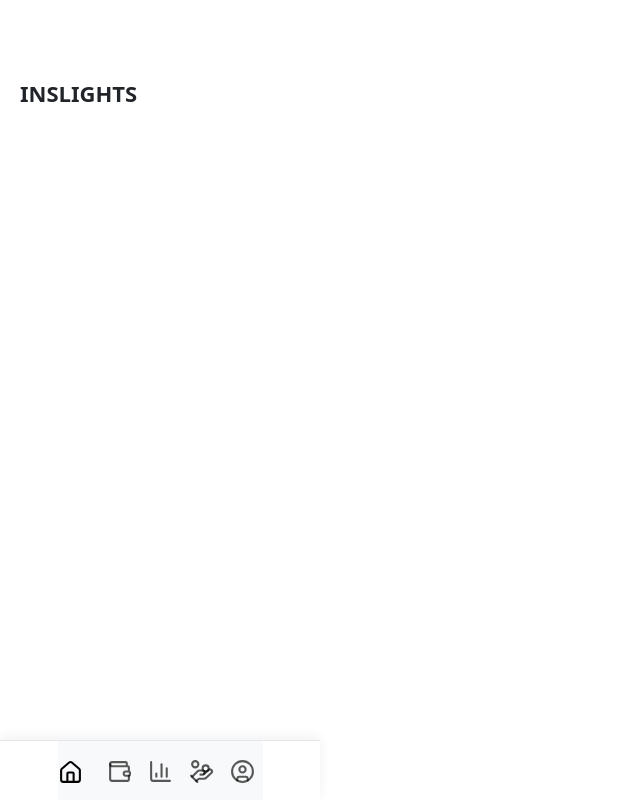
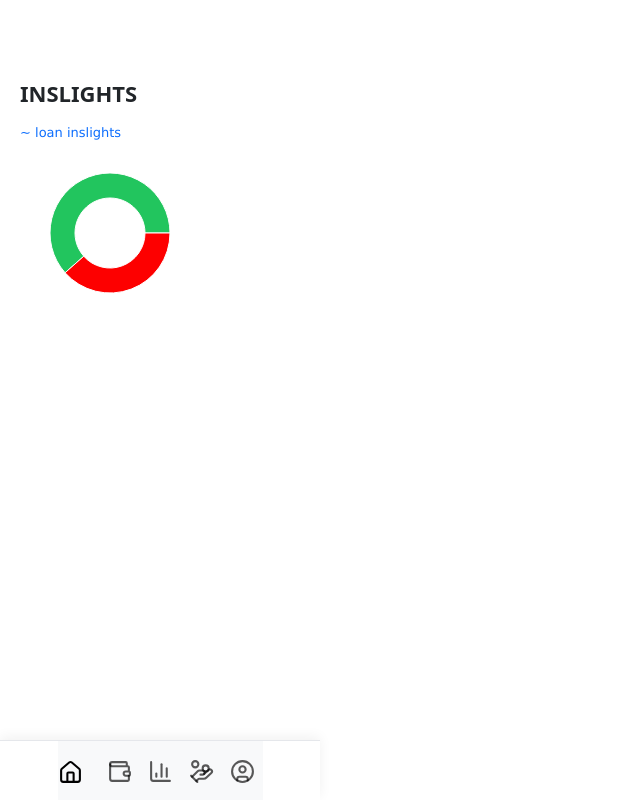
Before and after one commit to shaikhabuhasim0/finixy-expense-tracker, a React (Vite) app: page /Inslights in a window 1280 px wide. Shown: the whole page, without its empty margins (0-640 px from the left). Built offline with nearby package versions, Linux system fonts and the light colour scheme.

Commit message:
LOAN DONUT STRUCTURE

```diff
--- a/package.json
+++ b/package.json
@@ -18,7 +18,8 @@
     "lucide-react": "^1.28.0",
     "react": "^19.2.7",
     "react-dom": "^19.2.7",
-    "react-router-dom": "^7.18.2"
+    "react-router-dom": "^7.18.2",
+    "recharts": "^3.10.1"
   },
   "devDependencies": {
     "@eslint/js": "^10.0.1",
--- a/src/App.css
+++ b/src/App.css
@@ -1319,3 +1319,19 @@ margin-left: 80px;
   }
 
 }
+
+/* inslighst page ka css */
+
+.loankainslights{
+  font-size: 13px;
+  margin-top: 17px;
+  color:#0d6efd;
+  font-family: 'Lucida Sans', 'Lucida Sans Regular', 'Lucida Grande', 'Lucida Sans Unicode', Geneva, Verdana, sans-serif;
+}
+
+.loanbargraph {
+  width: 180px;
+  height: 180px;
+  margin-left: 0px;
+  margin-right: auto; /* left me rakhne ke liye */
+}
--- a/src/Components/Inslights.jsx
+++ b/src/Components/Inslights.jsx
@@ -1,9 +1,32 @@
 import React from 'react'
+import { PieChart, Pie, Cell, Tooltip, ResponsiveContainer } from "recharts";
 
 export default function Inslights() {
+  const data = [
+  { name: "Food", value: 8000 },
+  { name: "Rent", value: 5000 },
+];
+const COLORS = [ "#22c55e", "#fd0000"];
   return (
+    <>
     <div>
       <div className="tran"><h3>INSLIGHTS</h3></div>
     </div>
+    <div className='loankainslights'>
+      ~ loan inslights
+    </div>
+    <div>
+   <div className='loanbargraph'>
+  <ResponsiveContainer width="100%" height="100%">
+    <PieChart>
+      <Pie data={data} dataKey="value" nameKey="name" innerRadius={35} outerRadius={60}>
+        {data.map((_, i) => <Cell key={i} fill={COLORS[i % COLORS.length]} />)}
+      </Pie>
+      <Tooltip />
+    </PieChart>
+  </ResponsiveContainer>
+  </div>
+</div>
+    </>
   )
 }
```
Also changed, not shown: 1 other file (tests, documents, lock files or other folders).
